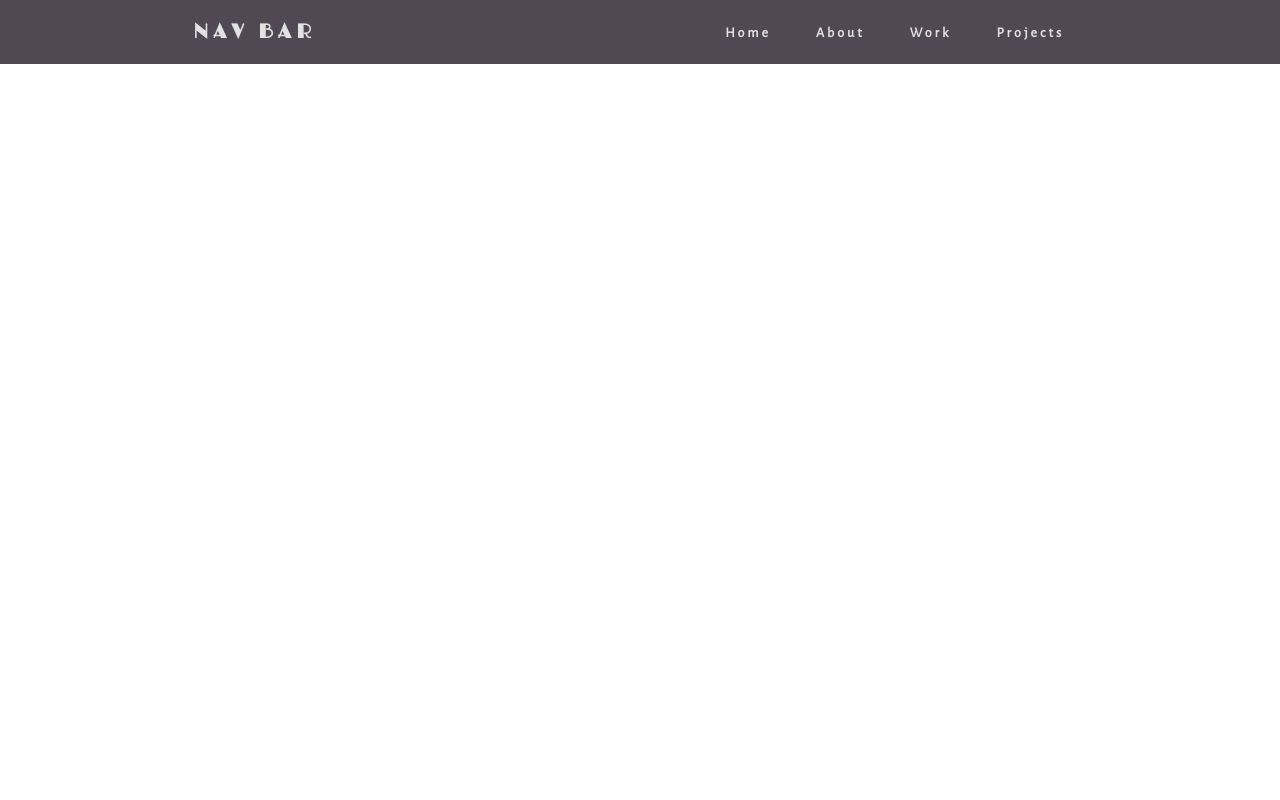
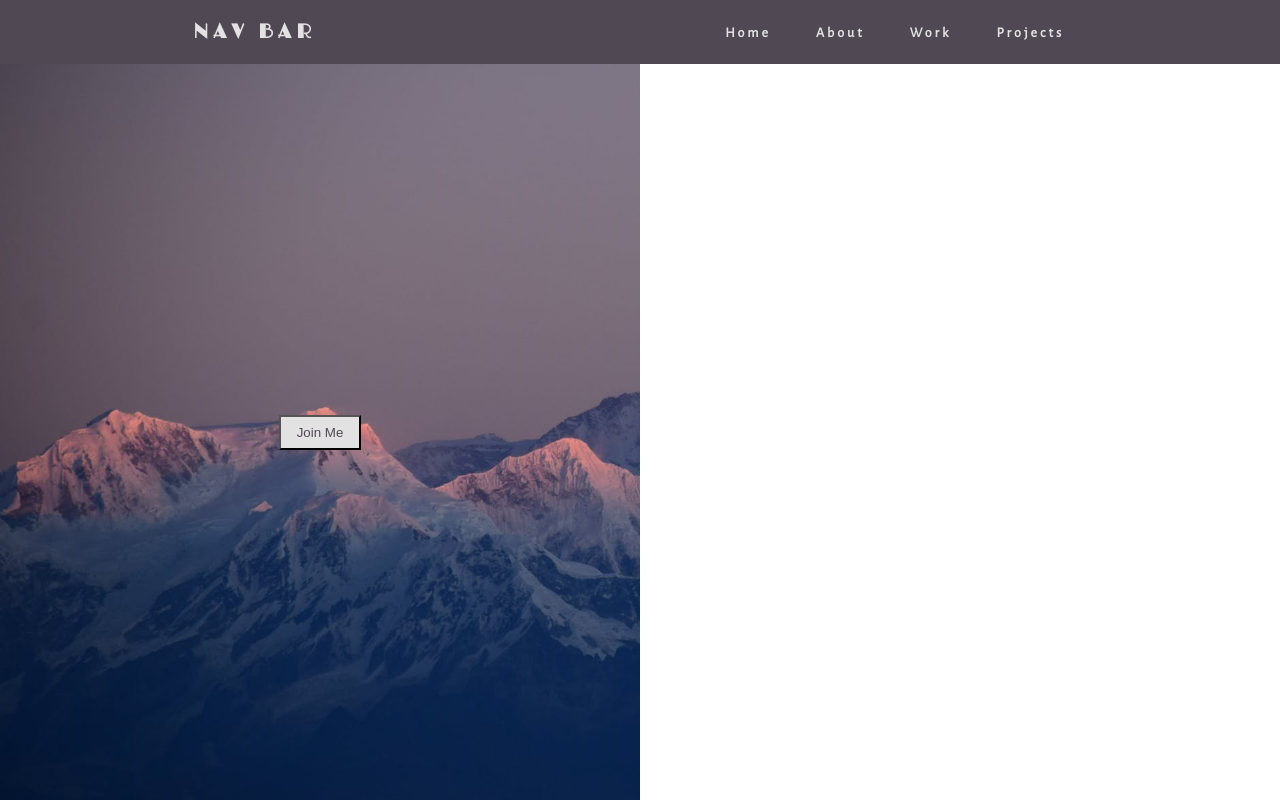
Before and after one commit to moseskereya/A-nice-responsive-nav-bar, a plain HTML site: page index.html in a window 1280 px wide. Drawn offline with nearby package versions, Linux system fonts and the light colour scheme.

Commit message:
adding image

```diff
--- a/index.html
+++ b/index.html
@@ -26,6 +26,9 @@
     <div class="line3"></div>
 </div>
 </nav>
+<div class="img">
+    <button class="click">Join Me</button>
+    </div>
     <script src="main.js"></script>
 </body>
 </html>
--- a/main.css
+++ b/main.css
@@ -40,7 +40,7 @@ nav{
 .burger div{
 width: 25px;
 height: 3px;
-background-color: rgba(226, 226,226);
+background-color: rgb(236, 234, 234);
 margin: 5px;
 }
 @media screen and (max-width:768px){
@@ -71,14 +71,23 @@ margin: 5px;
 .nav-active{
     transform: translateX(0)
 }
-
-@keyframes NavLinksFade{
-    from{
-opacity: 0;
-transform: translateX(50px);
-    }
-    to{
-opacity: 1;
-transform: translateX(0px);
-    }
+.img{
+width: 50%;
+position: absolute;
+margin-top: 0px;
+height:92vh;
+background-image: url('./bcg/p1.jpeg');
+background-attachment: fixed;
+background-position: center;
+display: flex;
+justify-content: center;
+align-items: center;
+background-size: cover;
+background-repeat: no-repeat;
 }
+.click{
+    background-color: rgba(226, 226,226);
+    padding: 8px 16px;
+    outline: none;
+    color: #504954;
+}
```
Also changed, not shown: bcg/p1.jpeg (added).
